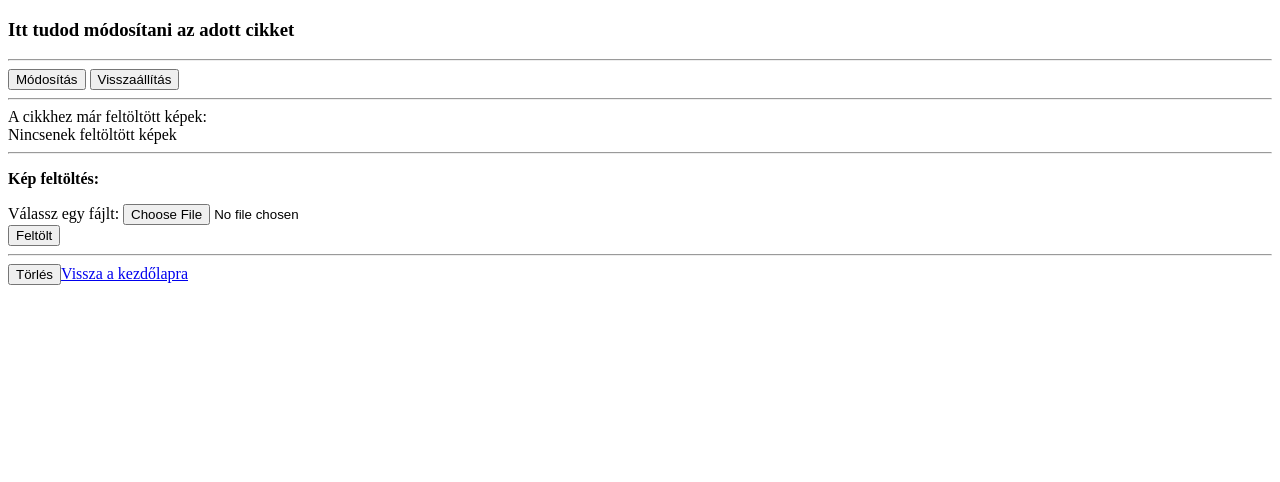
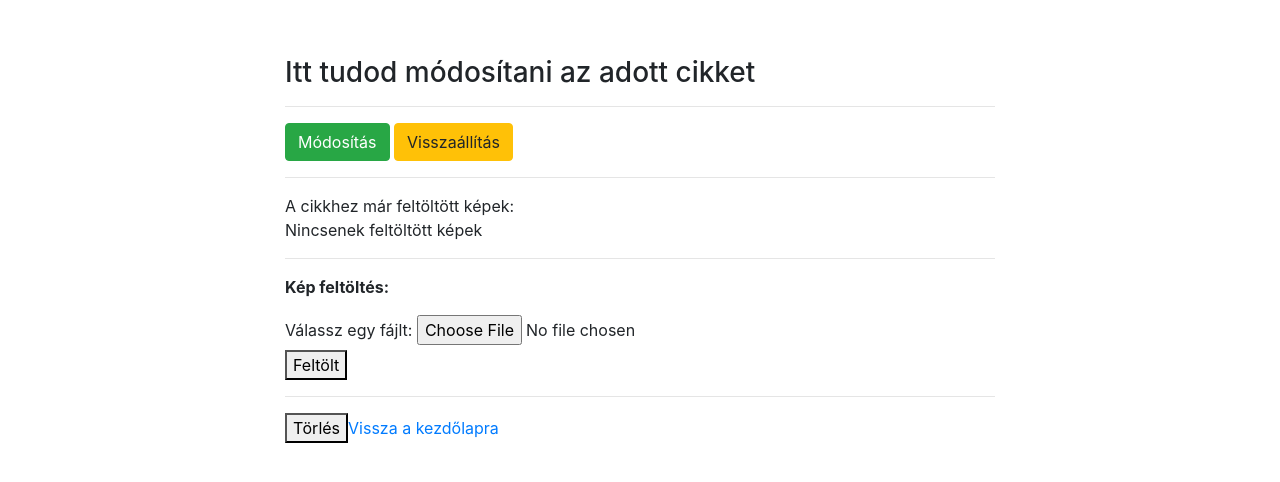
Before and after one commit to Archeloth/Base, a PHP site: page /includes/modify_article.php in a window 1280 px wide. Shown: the top 482 px of the page. Run offline with PHP 8.4, Linux system fonts and the light colour scheme; the template is opened without the code that fills it, so the values that code supplies are empty.

Commit message:
valami baj van ...

```diff
--- a/includes/modify_article.php
+++ b/includes/modify_article.php
@@ -1,12 +1,9 @@
-<!DOCTYPE html>
-<html lang="hu">
-<head>
-    <meta charset="UTF-8">
-    <meta name="viewport" content="width=device-width, initial-scale=1.0">
-    <meta http-equiv="X-UA-Compatible" content="ie=edge">
-    <title>Modify</title>
+<?php include "head.php"; ?>
+    <title>Módosítás</title>
 </head>
 <body>
+<div class="container">
+    <div class="offset-sm-2 col-sm-8">
         <h3>Itt tudod módosítani az adott cikket</h3>
         <form action="update_article.php" method="post">
             <?php
@@ -25,6 +22,8 @@
                     {
                         echo '<label for="title">Cím: </label>';
                         echo '<input type="text" name="title" id="" value="'.$row['title'].'"><br><br>';
+                        echo '<label for="theme">Téma: </label>';
+                        echo '<input type="text" name="theme" id="" value="'.$row['theme'].'"><br><br>';
                         echo '<label for="content">Szöveg: </label>';
                         echo '<textarea name="content" id="" cols="100" rows="20">'.$row['content'].'</textarea><br><br>';
                         echo '<input type="hidden" name="id" value="'.$id.'">';
@@ -35,8 +34,8 @@
                 //$connection->close();
             ?>
             <hr>
-        <button type="submit" name="update">Módosítás</button>
-        <button type="reset">Visszaállítás</button>
+            <button type="submit" name="update" class="btn btn-success">Módosítás</button>
+            <button type="reset" class="btn btn-warning">Visszaállítás</button>
         </form>
         <?php
         //Jelenítse meg a feltöltött képek "linkjeit" amiket be lehet ágyazni a html-be, mellette pedig egy törlés gomb
@@ -53,7 +52,11 @@
             </form>
             <hr>';
         echo '<a href="delete_article.php?id='.$id.'"><button>Törlés</button></a>';
-    echo '<a href="index.php">Vissza a kezdőlapra</a>';
+        echo '<a href="../index.php">Vissza a kezdőlapra</a>';
         ?>
+    </div>
+</div>
+
+
 </body>
 </html>
--- a/includes/update_article.php
+++ b/includes/update_article.php
@@ -3,11 +3,12 @@
     {
         $new_title=$_POST['title'];
         $new_content=$_POST['content'];
+        $new_theme=$_POST['theme'];
         $id=$_POST['id'];
         //echo $new_title.$new_content;
         include_once "connection.php";
 
-            $sql="UPDATE articles SET title='$new_title',content='$new_content' WHERE article_id='$id';";
+            $sql="UPDATE articles SET theme='$new_theme',title='$new_title',content='$new_content' WHERE article_id='$id';";
 
 
             if(mysqli_query($conn,$sql))
```
Lines whose indentation alone changed are shown as unchanged.
